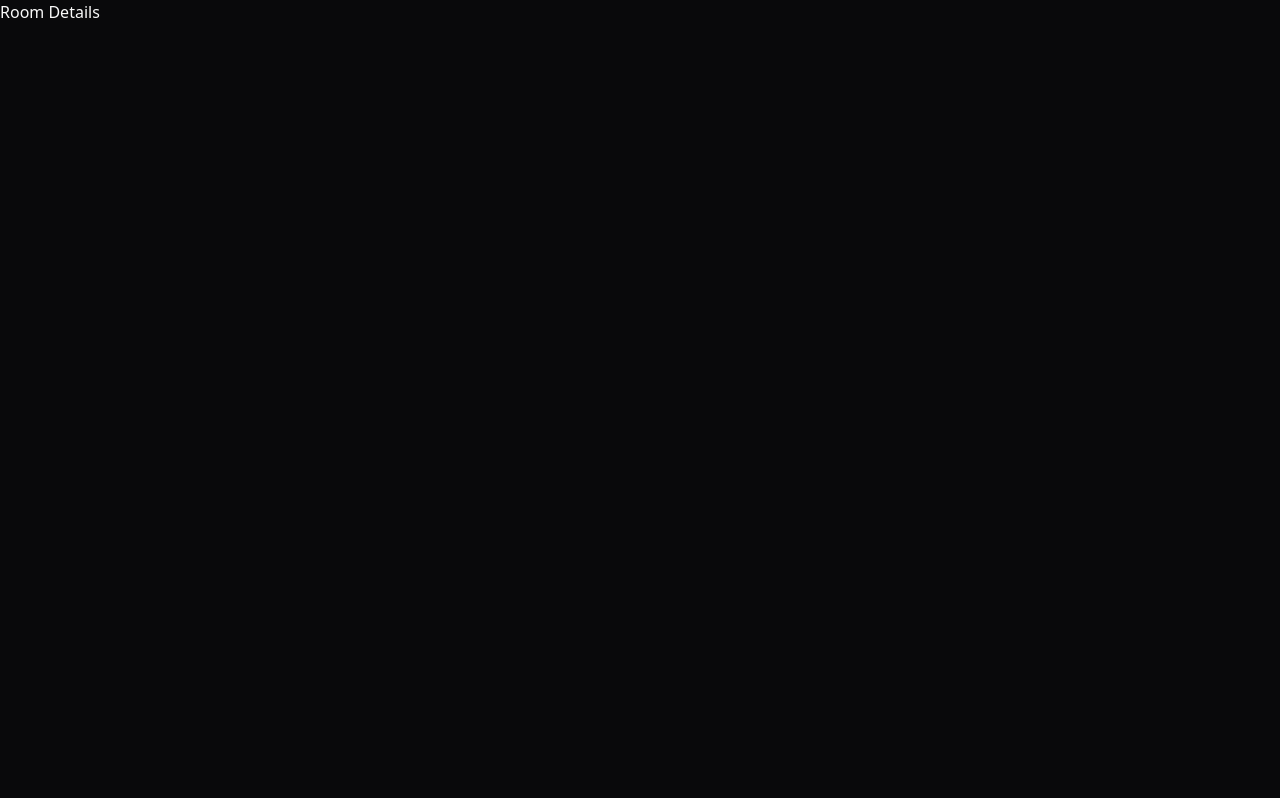
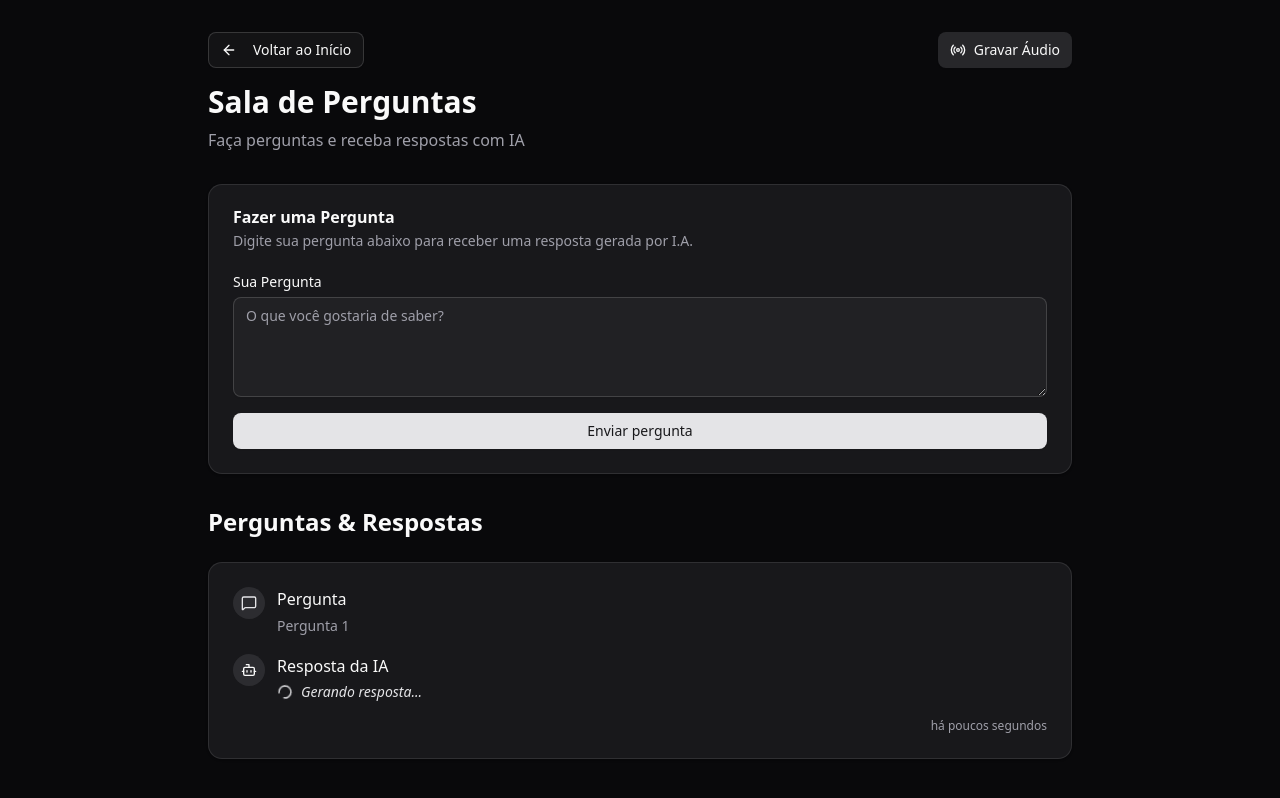
Before and after one commit to emanueltavecia/letmeask-ai-web, a React (Vite) app: page /room/1 in a window 1280 px wide. Built offline with nearby package versions, Linux system fonts and the light colour scheme.

Commit message:
feat: implement Room component with navigation, question form, and question display

```diff
--- a/src/pages/room/index.tsx
+++ b/src/pages/room/index.tsx
@@ -1,4 +1,8 @@
-import { Navigate, useParams } from 'react-router-dom'
+import { ArrowLeft, Radio } from 'lucide-react'
+import { Link, Navigate, useParams } from 'react-router-dom'
+import { QuestionForm } from '@/components/question-form'
+import { QuestionItem } from '@/components/question-item'
+import { Button } from '@/components/ui/button'
 import type { RoomParams } from './types'
 
 export function Room() {
@@ -8,5 +12,52 @@
     return <Navigate replace to="/" />
   }
 
-  return <div>Room Details</div>
+  return (
+    <div className="min-h-screen bg-zinc-950">
+      <div className="container mx-auto max-w-4xl px-4 py-8">
+        <div className="mb-8">
+          <div className="mb-4 flex items-center justify-between">
+            <Link to="/">
+              <Button variant="outline">
+                <ArrowLeft className="mr-2 size-4" />
+                Voltar ao Início
+              </Button>
+            </Link>
+            <Link to={`/room/${params.roomId}/audio`}>
+              <Button className="flex items-center gap-2" variant="secondary">
+                <Radio className="size-4" />
+                Gravar Áudio
+              </Button>
+            </Link>
+          </div>
+          <h1 className="mb-2 font-bold text-3xl text-foreground">
+            Sala de Perguntas
+          </h1>
+          <p className="text-muted-foreground">
+            Faça perguntas e receba respostas com IA
+          </p>
+        </div>
+
+        <div className="mb-8">
+          <QuestionForm roomId={params.roomId} />
+        </div>
+
+        <div className="space-y-6">
+          <div className="flex items-center justify-between">
+            <h2 className="font-semibold text-2xl text-foreground">
+              Perguntas & Respostas
+            </h2>
+          </div>
+
+          <QuestionItem
+            question={{
+              id: '1',
+              question: 'Pergunta 1',
+              createdAt: new Date().toISOString(),
+            }}
+          />
+        </div>
+      </div>
+    </div>
+  )
 }
```
